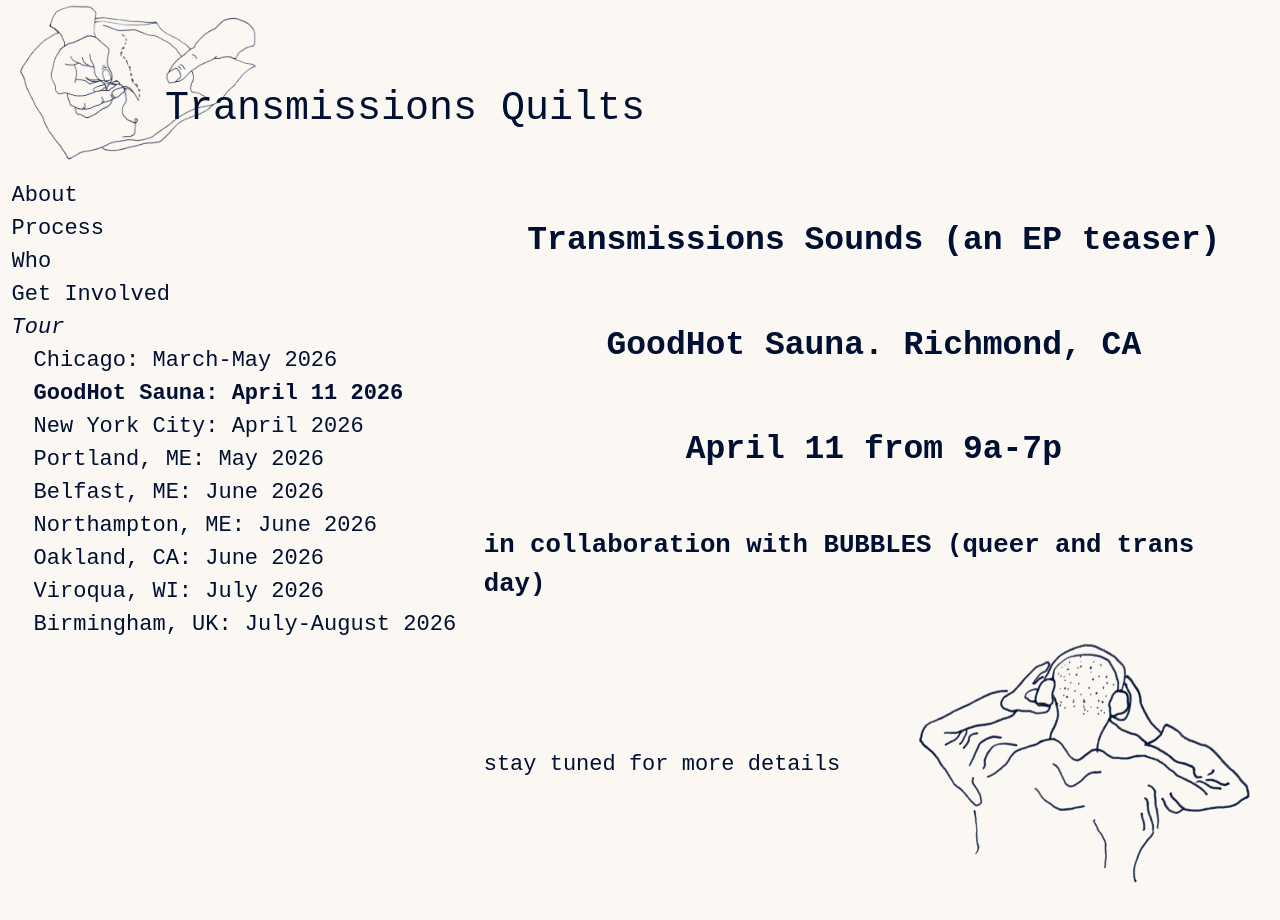
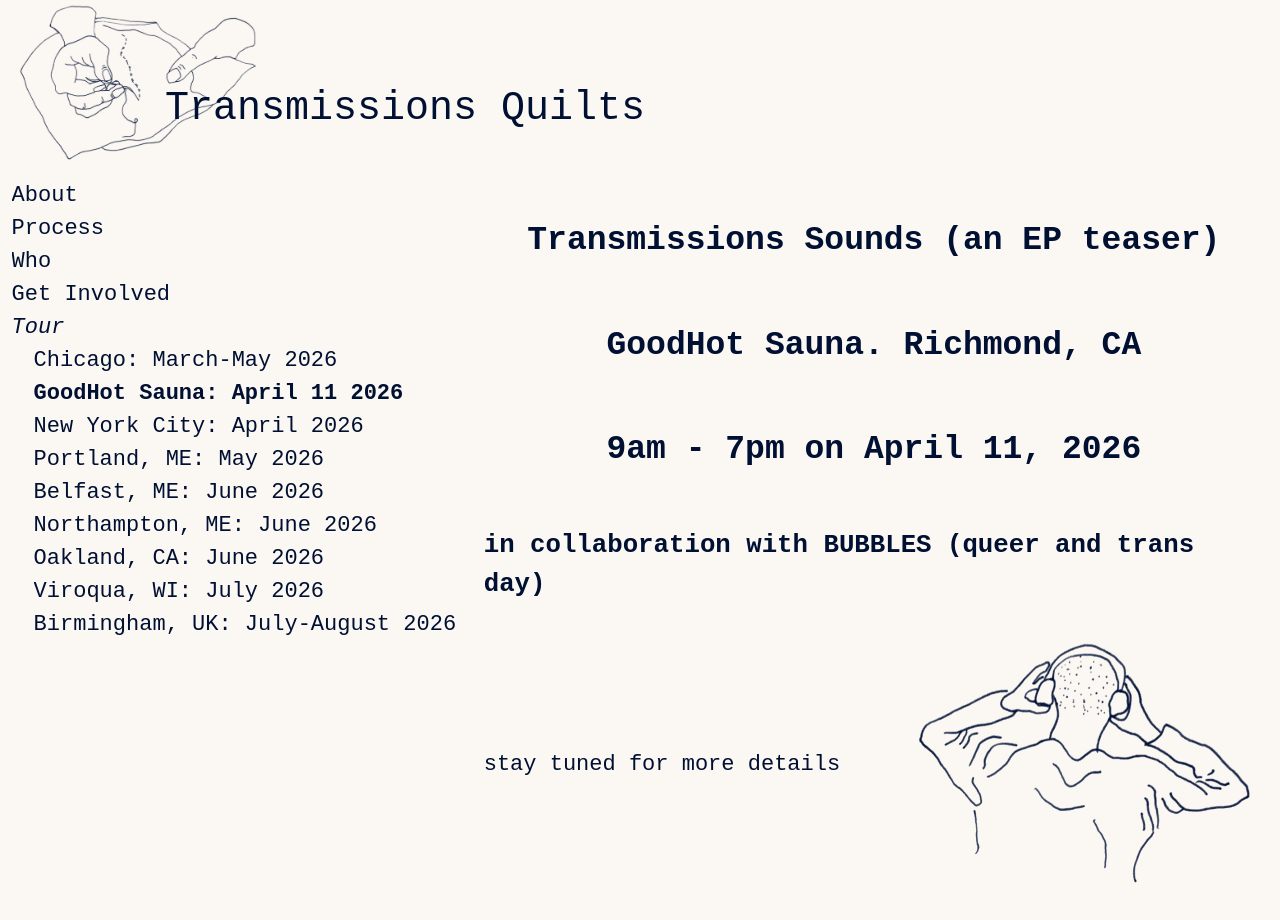
Before and after one commit to danieldickison/transmission-site, a Jekyll site: the page built from sauna.markdown, in a window 1280 px wide. Built offline with Jekyll 4.4.1, drawn with Linux system fonts in a browser that asks for light colours; some web fonts are replaced; our own code applies the rules of GitHub Pages for plain Markdown files.

Commit message:
Update event time format in sauna.markdown

```diff
--- a/sauna.markdown
+++ b/sauna.markdown
@@ -4,7 +4,7 @@ main_class: sauna
 ---
 ## Transmissions Sounds (an EP teaser)
 ## GoodHot Sauna. Richmond, CA
-## April 11 from 9a-7p
+## 9am - 7pm on April 11, 2026
 
 ### in collaboration with BUBBLES (queer and trans day)
 
```
